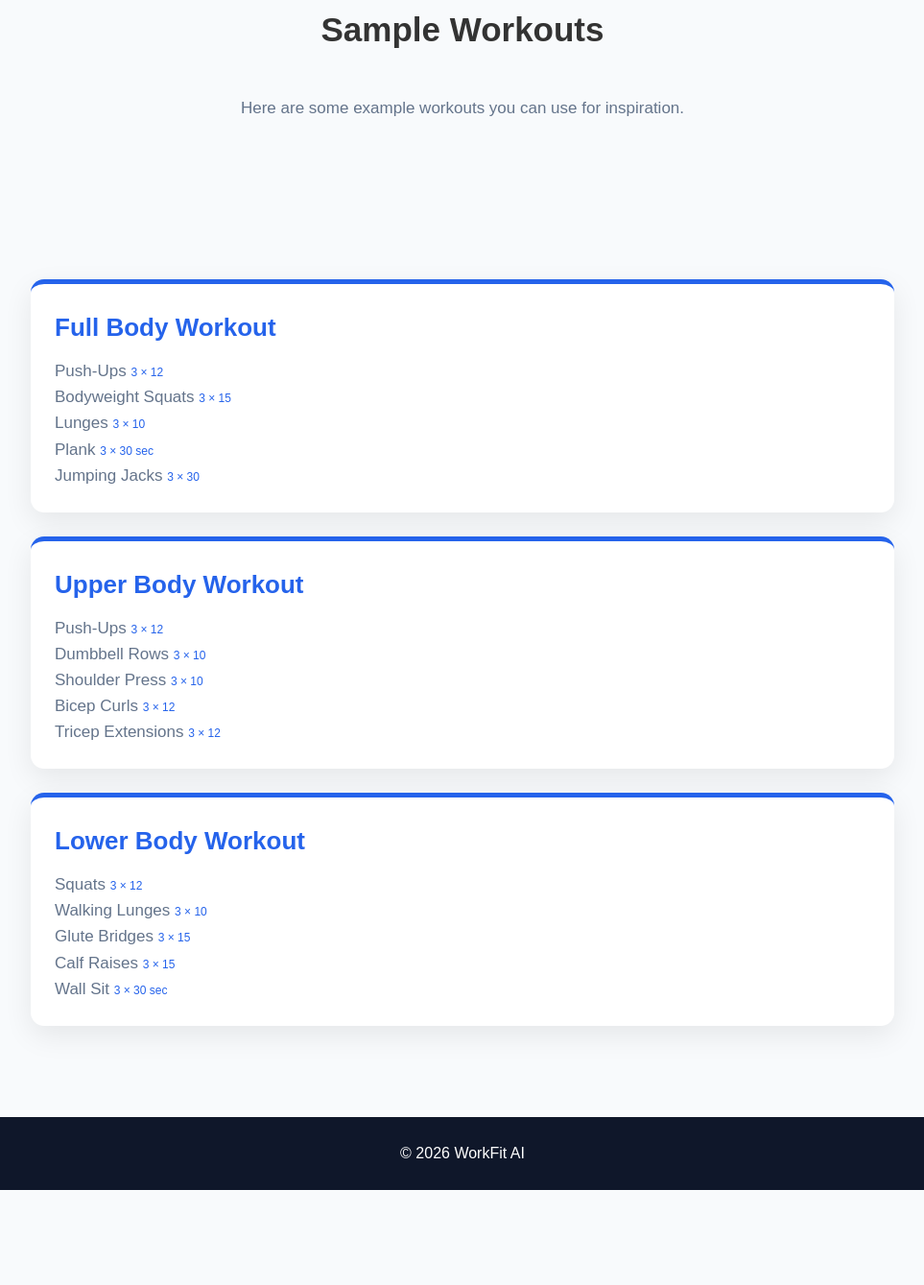
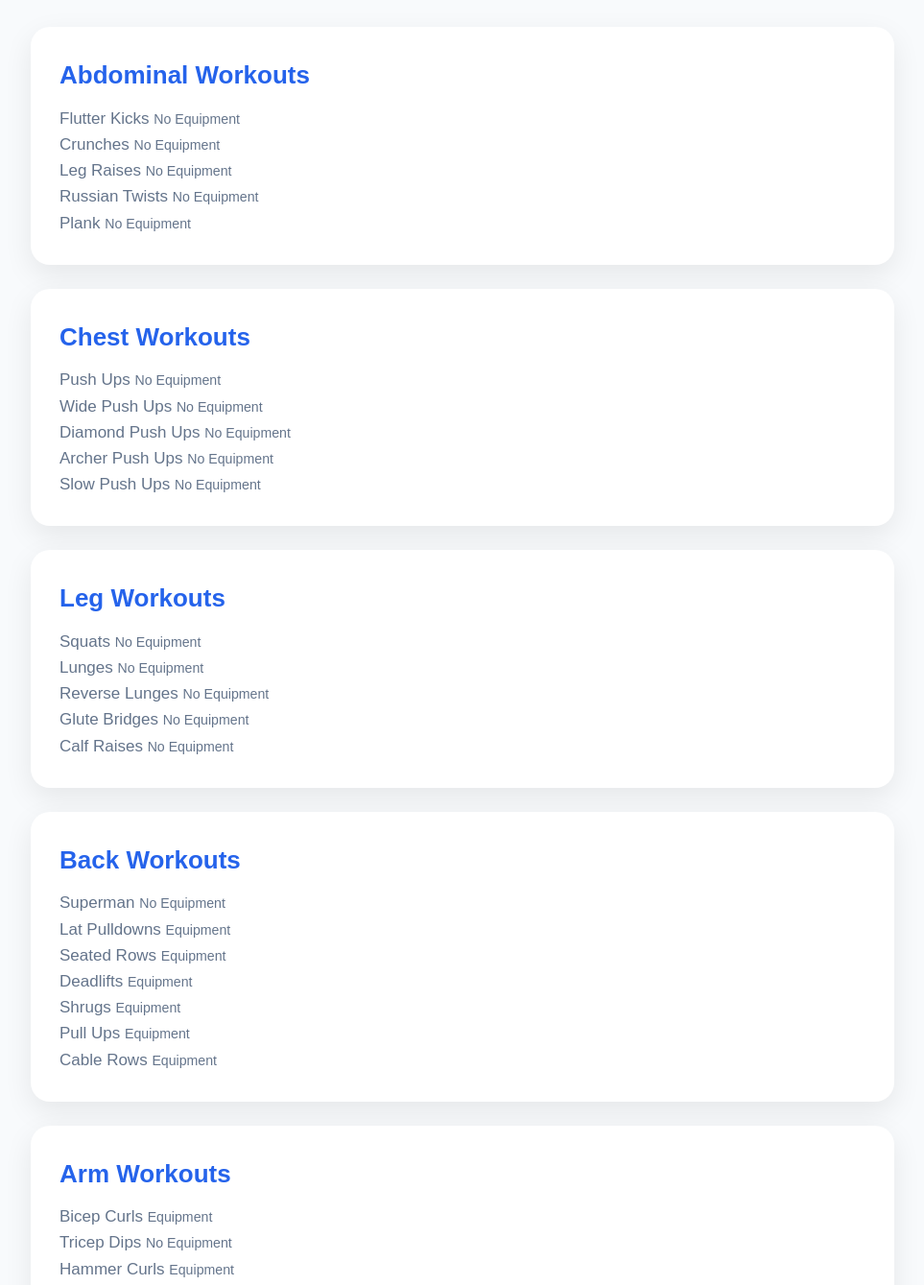
Before and after one commit to charliemarji1-web/WorkFit, a website: page sample-workouts.html in a window 1280 px wide. Shown: the part 148-1487 px from the top of the page at 96% size, without its empty margins (158-1121 px from the left). Before the commit the page ends 1388 px from the top, so only its background shows below. Drawn offline with Linux system fonts and the light colour scheme.

Commit message:
Update sample-workouts.html

```diff
--- a/sample-workouts.html
+++ b/sample-workouts.html
@@ -42,119 +42,81 @@
 
 <section>
 
-    <div class="container">
 
-        <h2>Sample Workouts</h2>
 
-        <p>
-            Here are some example workouts you can use for inspiration.
-        </p>
+<div class="sample-workouts"></div>
 
+    <div class="try_once card">
+        <h2>Abdominal Workouts</h2>
+
+        <p>Flutter Kicks <small>No Equipment</small></p>
+        <p>Crunches <small>No Equipment</small></p>
+        <p>Leg Raises <small>No Equipment</small></p>
+        <p>Russian Twists <small>No Equipment</small></p>
+        <p>Plank <small>No Equipment</small></p>
     </div>
 
-</section>
+
+    <div class="try_twice card">
+        <h2>Chest Workouts</h2>
+
+        <p>Push Ups <small>No Equipment</small></p>
+        <p>Wide Push Ups <small>No Equipment</small></p>
+        <p>Diamond Push Ups <small>No Equipment</small></p>
+        <p>Archer Push Ups <small>No Equipment</small></p>
+        <p>Slow Push Ups <small>No Equipment</small></p>
+    </div>
 
 
-<section id="sample-workouts">
+    <div class="try_three card">
+        <h2>Leg Workouts</h2>
 
-    <div class="container">
+        <p>Squats <small>No Equipment</small></p>
+        <p>Lunges <small>No Equipment</small></p>
+        <p>Reverse Lunges <small>No Equipment</small></p>
+        <p>Glute Bridges <small>No Equipment</small></p>
+        <p>Calf Raises <small>No Equipment</small></p>
+    </div>
 
-        <div class="card">
+<div class="try_four card">
+  <h2>Back Workouts</h2>
 
-            <h2>Full Body Workout</h2>
+  <p>Superman <small>No Equipment</small></p>
+  <p>Lat Pulldowns <small>Equipment</small></p>
+  <p>Seated Rows <small>Equipment</small></p>
+  <p>Deadlifts <small>Equipment</small></p>
+  <p>Shrugs <small>Equipment</small></p>
+  <p>Pull Ups <small>Equipment</small></p>
+  <p>Cable Rows <small>Equipment</small></p>
+</div>
 
-            <p>
-                Push-Ups
-                <small>3 × 12</small>
-            </p>
+<div class="try_five card">
+    <h2>Arm Workouts</h2>
 
-            <p>
-                Bodyweight Squats
-                <small>3 × 15</small>
-            </p>
+    <p>Bicep Curls <small>Equipment</small></p>
+    <p>Tricep Dips <small>No Equipment</small></p>
+    <p>Hammer Curls <small>Equipment</small></p>
+    <p>Overhead Tricep Extension <small>Equipment</small></p>
+    <p>Concentration Curls <small>Equipment</small></p>
+    <p>Close Grip Push Ups <small>No Equipment</small></p>
+    <p>Cable Tricep Pushdowns <small>Equipment</small></p>
+</div>
 
-            <p>
-                Lunges
-                <small>3 × 10</small>
-            </p>
-
-            <p>
-                Plank
-                <small>3 × 30 sec</small>
-            </p>
-
-            <p>
-                Jumping Jacks
-                <small>3 × 30</small>
-            </p>
-
-        </div>
+<div class="try_six card">
+  <h2>Shoulder Workouts</h2>
+   <p>Shoulder Press <small>Equipment</small></p>
+    <p>Side Laterals <small>Equipment</small></p>
+     <p>Front Raises <small>Equipment</small></p>
+     <p>Reverse Flyes <small>Equipment</small></p>
+    <p>Shrugs <small>Equipment</small></p>
+  <p>Arnold Press <small>Equipment</small></p>
+<p>Pike Push Ups <small>No Equipment</small></p>
+</div>
 
 
-        <div class="card">
-
-            <h2>Upper Body Workout</h2>
-
-            <p>
-                Push-Ups
-                <small>3 × 12</small>
-            </p>
-
-            <p>
-                Dumbbell Rows
-                <small>3 × 10</small>
-            </p>
-
-            <p>
-                Shoulder Press
-                <small>3 × 10</small>
-            </p>
-
-            <p>
-                Bicep Curls
-                <small>3 × 12</small>
-            </p>
-
-            <p>
-                Tricep Extensions
-                <small>3 × 12</small>
-            </p>
-
-        </div>
 
 
-        <div class="card">
-
-            <h2>Lower Body Workout</h2>
-
-            <p>
-                Squats
-                <small>3 × 12</small>
-            </p>
-
-            <p>
-                Walking Lunges
-                <small>3 × 10</small>
-            </p>
-
-            <p>
-                Glute Bridges
-                <small>3 × 15</small>
-            </p>
-
-            <p>
-                Calf Raises
-                <small>3 × 15</small>
-            </p>
-
-            <p>
-                Wall Sit
-                <small>3 × 30 sec</small>
-            </p>
-
-        </div>
-
-    </div>
+</div>
 
 </section>
 
@@ -169,7 +131,7 @@
 
 
 <script src="script.js"></script>
-
+<script src="Workouts.js"></script>
 </body>
 
 </html>
```
